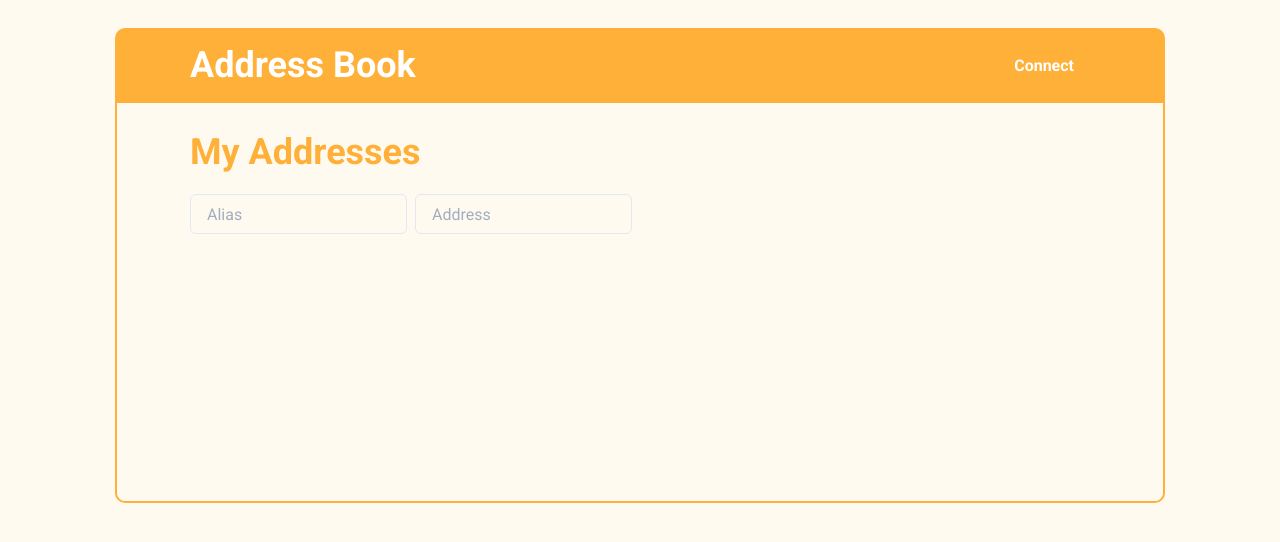
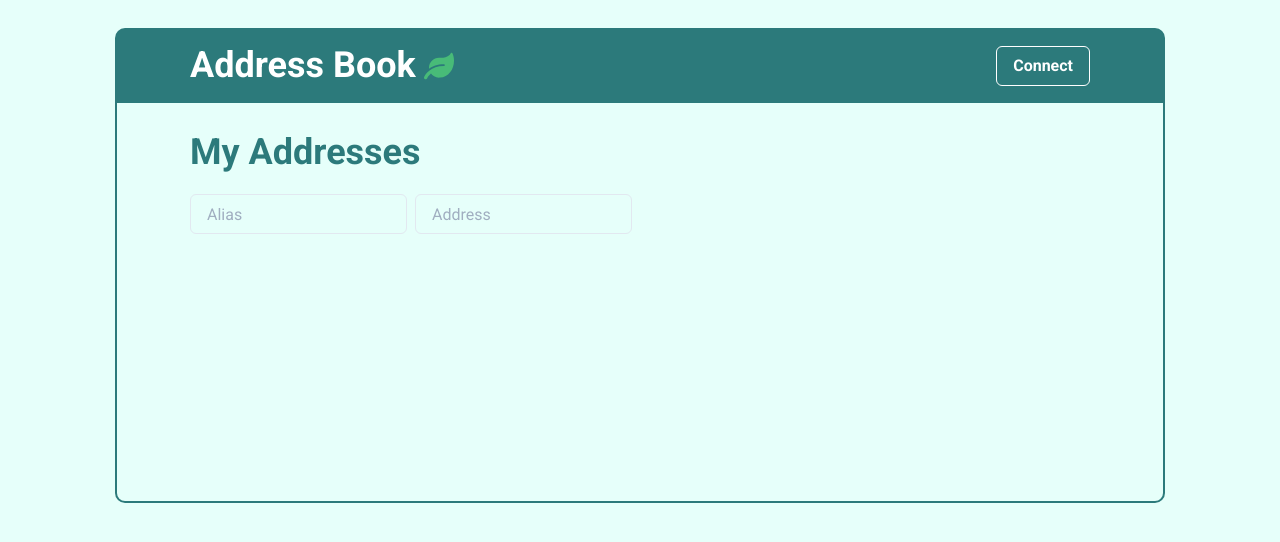
Before and after one commit to ricardo85x/addressbook-dapp, a Next.js app in the folder client/: page / in a window 1280 px wide. Shown: the top 542 px of the page. Built offline with nearby package versions, Linux system fonts and the light colour scheme.

Commit message:
green is the new orange

```diff
--- a/client/src/components/AddressComponent/index.tsx
+++ b/client/src/components/AddressComponent/index.tsx
@@ -85,7 +85,7 @@ export const AddressComponent = () => {
             <Stack spacing="2" direction={["column", "row"]} >
                 <Input ref={alias} placeholder="Alias" type="text" />
                 <Input ref={address} placeholder="Address" type="text" />
-                {addressBookContract && <Button onClick={handleAdd} px="8" colorScheme="brand">Add</Button>}
+                {addressBookContract && <Button onClick={handleAdd} px="8" colorScheme="teal">Add</Button>}
             </Stack>
 
 
@@ -96,7 +96,7 @@ export const AddressComponent = () => {
 
                     <Flex mr="2" w="35px" align="flex-start" justify="center" >
                         {/* <IconButton size="sm" p="0" aria-label="Edit" colorScheme="none" fontSize="25px"   color="orange.600" icon={<FiEdit />} /> */}
-                        <IconButton onClick={() => handleDelete(address.address)} size="sm" p="0" aria-label="Delete" colorScheme="none" fontSize="25px" color="orange.600" icon={<FiTrash2 />} />
+                        <IconButton onClick={() => handleDelete(address.address)} size="sm" p="0" aria-label="Delete" colorScheme="none" fontSize="25px" color="teal.600" icon={<FiTrash2 />} />
                     </Flex>
                     <Box align="start" justify="center" >
                         <Text fontWeight="medium">{address.alias}</Text>
--- a/client/src/components/Header/index.tsx
+++ b/client/src/components/Header/index.tsx
@@ -1,5 +1,8 @@
-import { Box, Flex, Heading, Button } from "@chakra-ui/react"
+import { Box, Flex, Heading, Button, Icon } from "@chakra-ui/react"
 import { useDappContext } from "../../contexts/DappContext"
+
+import { FaLeaf } from "react-icons/fa"
+
 
 export const Header = () => {
 
@@ -15,7 +18,7 @@ export const Header = () => {
             maxW={1050}
             w="100%"
 
-            backgroundColor="orange.600"
+            backgroundColor="teal.600"
             borderTopRadius="10"
 
             mt="2"
@@ -30,9 +33,9 @@ export const Header = () => {
                 color="white"
 
             >
-                <Heading  >Address Book</Heading>
-                <Button onClick={handleConnect} colorScheme="none" _hover={{
-                    backgroundColor: "orange.500"
+                <Flex  justify="center" align="center" gridGap={2} > <Heading  >Address Book</Heading> <Icon color="green.400" w={30} h={30} aria-label="Leaf " as={FaLeaf}  /></Flex>
+                <Button onClick={handleConnect} colorScheme="none" variant="outline" _hover={{
+                    backgroundColor: "teal.500"
                 }}>
                     { accounts.length ? `0x...${accounts[0].substr(-4)}` : "Connect"}
                 </Button>
--- a/client/src/pages/index.tsx
+++ b/client/src/pages/index.tsx
@@ -22,7 +22,7 @@ export default function Home() {
         minH={400}
 
         border="2px"
-        borderColor="orange.600"
+        borderColor="teal.600"
         borderBottomRadius="10px"
         borderTop="none"
         align="center"
--- a/client/src/styles/theme.ts
+++ b/client/src/styles/theme.ts
@@ -19,8 +19,8 @@ export const theme = extendTheme({
     styles: {
         global: {
             body: {
-                color: 'orange.600',
-                bg: 'orange.50'
+                color: 'teal.600',
+                bg: 'teal.50'
             }
         }
     }
--- a/package.json
+++ b/package.json
@@ -7,6 +7,7 @@
   "license": "MIT",
   "dependencies": {
     "@typechain/hardhat": "^2.1.1",
+    "react-icons": "^4.2.0",
     "typechain": "^5.1.1"
   },
   "devDependencies": {
```
Also changed, not shown: 1 other file (tests, documents, lock files or other folders).
